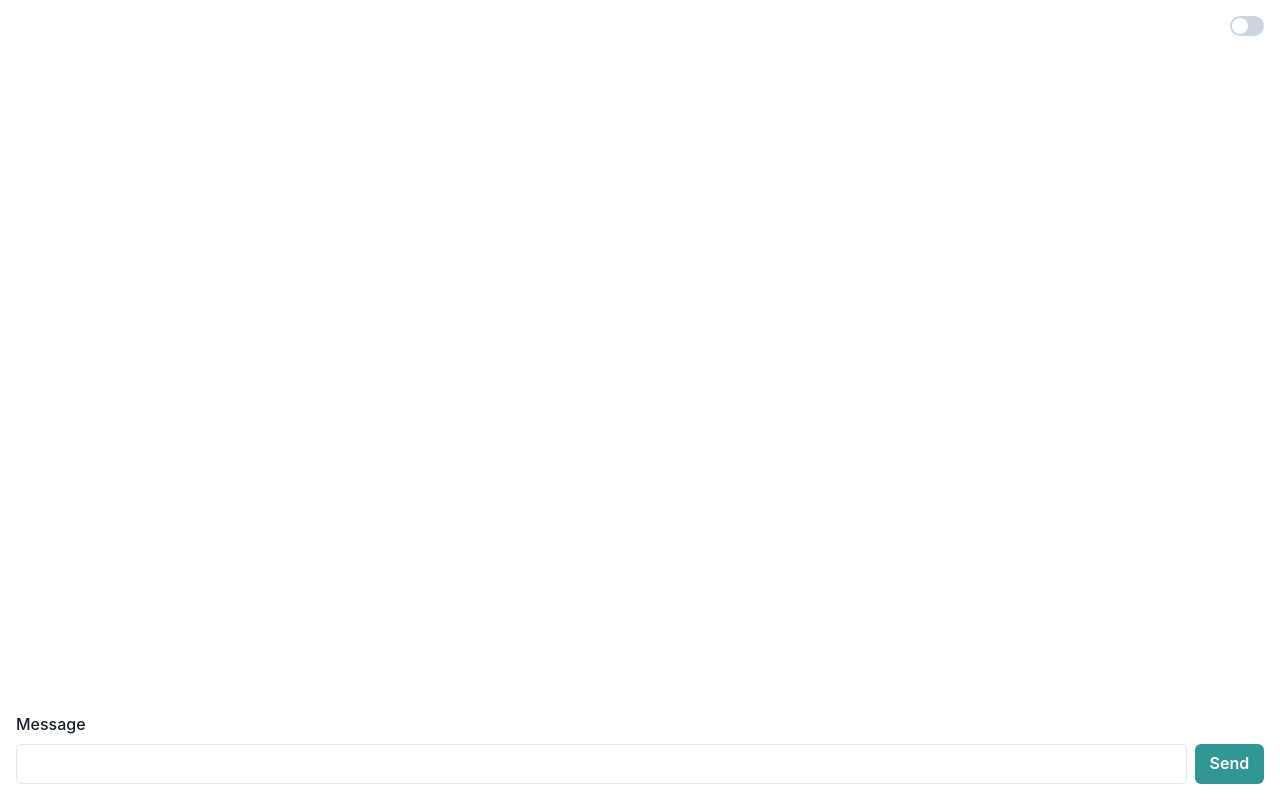
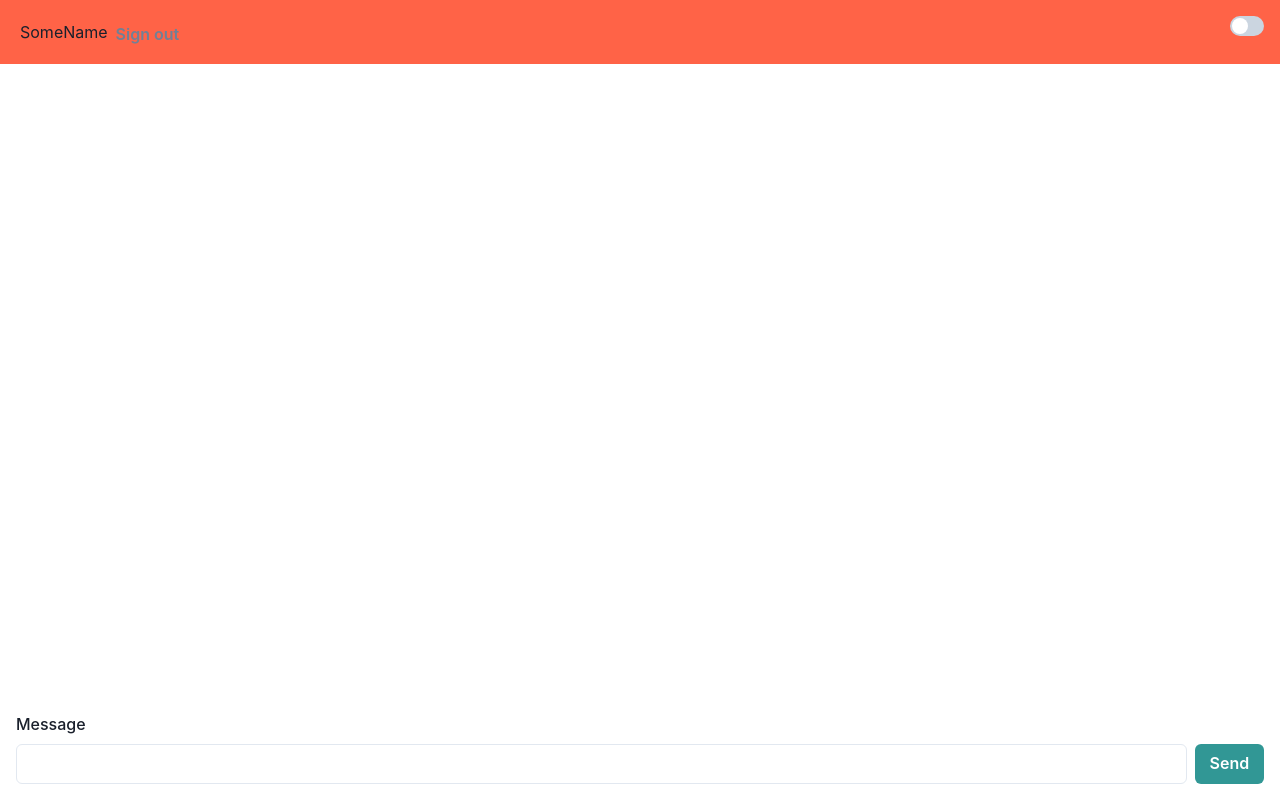
Before and after one commit to feliciaszhang/roaming, a Next.js app in the folder client/: page / in a window 1280 px wide. Built offline with nearby package versions, Linux system fonts and the light colour scheme.

Commit message:
add NavBar, change structure

```diff
--- a/client/src/components/DarkModeSwitch.tsx
+++ b/client/src/components/DarkModeSwitch.tsx
@@ -1,17 +1,8 @@
-import { useColorMode, Switch } from '@chakra-ui/react'
-import React, { InputHTMLAttributes, useEffect, useRef } from "react";
+import { useColorMode, Switch } from "@chakra-ui/react";
 
-type DarkModeSwitchProps = InputHTMLAttributes<HTMLInputElement> & {
-  handleToggleColor: (isDark:boolean) => void;
-};
-
-export const DarkModeSwitch: React.FC<DarkModeSwitchProps> = ({handleToggleColor}) => {
-  const { colorMode, toggleColorMode } = useColorMode()
-  const isDark = colorMode === 'dark'
-
-  useEffect(() => {
-    handleToggleColor(isDark)
-  })
+export const DarkModeSwitch: React.FC<{}> = () => {
+  const { colorMode, toggleColorMode } = useColorMode();
+  const isDark = colorMode === "dark";
 
   return (
     <Switch
@@ -22,5 +13,5 @@ export const DarkModeSwitch: React.FC<DarkModeSwitchProps> = ({handleToggleColor
       isChecked={isDark}
       onChange={toggleColorMode}
     />
-  )
-}
+  );
+};
--- a/client/src/components/MessageItem.tsx
+++ b/client/src/components/MessageItem.tsx
@@ -1,6 +1,4 @@
 import React, { InputHTMLAttributes, useEffect, useRef } from "react";
-import { InputField } from "./InputField";
-import { Form, Formik } from "formik";
 import { Text, Button, ListItem, List } from "@chakra-ui/react";
 
 type MessageItemProps = InputHTMLAttributes<HTMLInputElement> & {
--- a/client/src/components/MessageList.tsx
+++ b/client/src/components/MessageList.tsx
@@ -1,6 +1,4 @@
 import React, { InputHTMLAttributes, useEffect, useRef } from "react";
-import { InputField } from "./InputField";
-import { Form, Formik } from "formik";
 import { Box, Button, ListItem, List } from "@chakra-ui/react";
 import { MessageItem } from "./MessageItem";
 
--- /dev/null
+++ b/client/src/components/NavBar.tsx
@@ -0,0 +1,23 @@
+import { Box, Button, Flex, theme } from "@chakra-ui/react";
+import React from "react";
+import { DarkModeSwitch } from "../components/DarkModeSwitch";
+import NextLink from "next/link";
+
+export const NavBar: React.FC<{}> = () => {
+  return (
+    <Flex
+      p={5}
+      background="tomato"
+      top={0}
+      position="fixed"
+      display="block"
+      width="100%"
+    >
+      <Flex align="flex-end">
+        <Box mr={2}>SomeName</Box>
+        <Button variant="link">Sign out</Button>
+        <DarkModeSwitch />
+      </Flex>
+    </Flex>
+  );
+};
--- /dev/null
+++ b/client/src/components/Room.tsx
@@ -0,0 +1,43 @@
+import {
+  Box,
+  VStack,
+  Grid,
+  theme,
+  Flex,
+  useColorMode,
+} from "@chakra-ui/react";
+import { useSocket } from "../useSocket";
+import { SendField } from "./SendField";
+import { MessageList } from "./MessageList";
+
+const Room: React.FC<{}> = () => {
+  const { messageList, sendMessage } = useSocket("12");
+  const { colorMode, toggleColorMode } = useColorMode();
+
+  const handleSendMessage = (values: { message: string }) => {
+    sendMessage(values.message);
+  };
+
+  return (
+    <Box fontSize="xl">
+      <Grid minH="100vh" p={3} paddingBottom="90px">
+        <VStack spacing={8}>
+          <Flex width="100%" alignItems="flex-start" overflow="hidden">
+            <MessageList messageList={messageList} />
+          </Flex>
+          <Flex
+            bottom={0}
+            position="fixed"
+            display="block"
+            width="100%"
+            background={colorMode === "dark" ? theme.colors.gray[800] : "white"}
+          >
+            <SendField handleSendMessage={handleSendMessage} />
+          </Flex>
+        </VStack>
+      </Grid>
+    </Box>
+  );
+};
+
+export default Room;
--- a/client/src/pages/_app.tsx
+++ b/client/src/pages/_app.tsx
@@ -1,54 +1,15 @@
 import React, { createContext, useRef } from "react";
 import {
   ChakraProvider,
-  Box,
-  VStack,
-  Grid,
   theme,
-  Flex,
 } from "@chakra-ui/react";
-import { DarkModeSwitch } from "../components/DarkModeSwitch";
-import { useSocket } from "../useSocket";
-import { SendField } from "../components/SendField";
-import { MessageList } from "../components/MessageList";
 
-export const App = () => {
-  const { messageList, sendMessage } = useSocket("12");
-  const footer = useRef<HTMLInputElement>(null);
-  let isDark: boolean = true;
-
-  const handleSendMessage = (values: { message: string }) => {
-    sendMessage(values.message);
-  };
-
-  const handleToggleColor = (_isDark: boolean) => {
-    isDark = _isDark;
-    footer.current.style.background = isDark? theme.colors.gray[800] : "white"
-  };
-
+function App({ Component, pageProps }: any) {
   return (
     <ChakraProvider theme={theme}>
-      <Box fontSize="xl">
-        <Grid minH="100vh" p={3} paddingBottom="90px">
-          <DarkModeSwitch handleToggleColor={handleToggleColor} />
-          <VStack spacing={8}>
-            <Flex width="100%" alignItems="flex-start" overflow="hidden">
-              <MessageList messageList={messageList} />
-            </Flex>
-            <Flex
-              ref={footer}
-              bottom={0}
-              position="fixed"
-              display="block"
-              width="100%"
-            >
-              <SendField handleSendMessage={handleSendMessage} />
-            </Flex>
-          </VStack>
-        </Grid>
-      </Box>
+      <Component {...pageProps} />
     </ChakraProvider>
   );
-};
+}
 
 export default App;
--- a/client/src/pages/index.tsx
+++ b/client/src/pages/index.tsx
@@ -1,8 +1,12 @@
 import * as React from "react"
-import App from "./_app"
+import { NavBar } from "../components/NavBar";
+import Room from "../components/Room";
 
 const Index = () => (
-  <App />
+ <>
+  <NavBar />
+  <Room />
+</>
 )
 
 export default Index;
```
